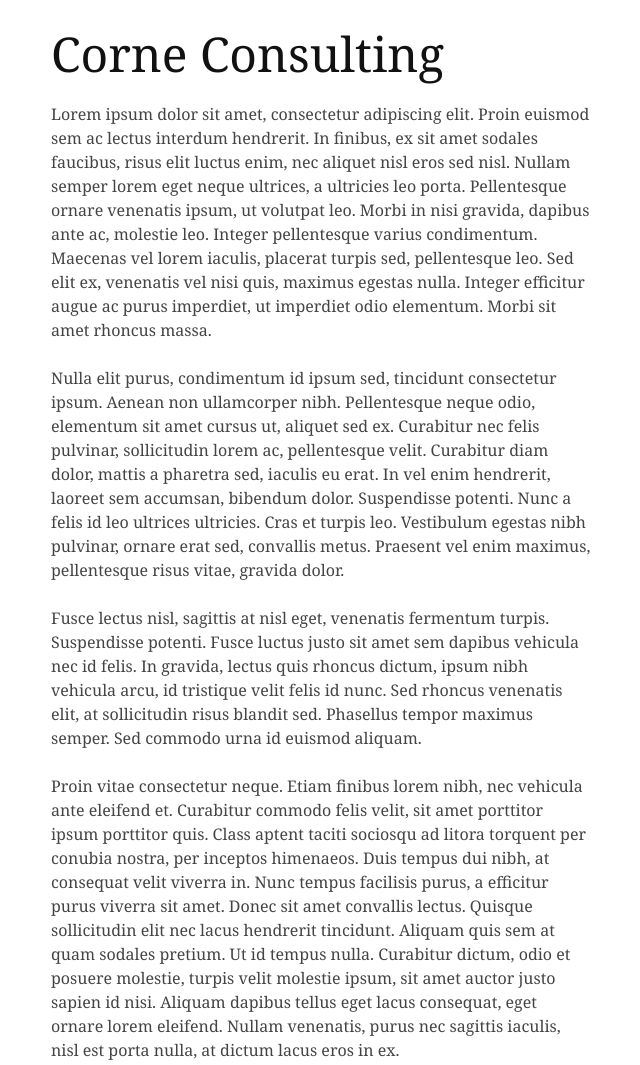
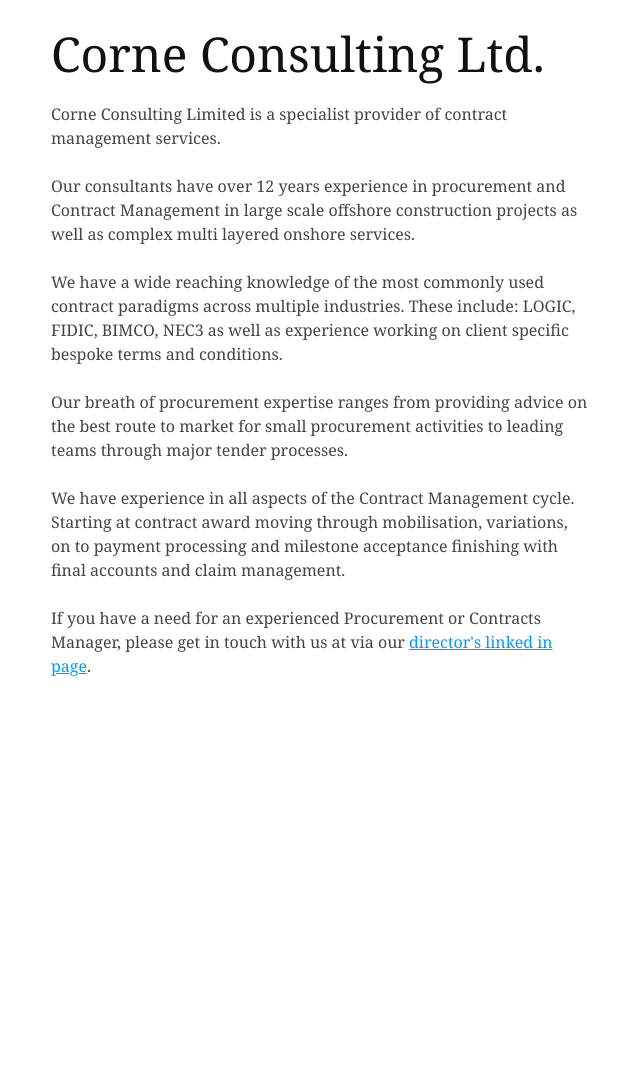
Before and after one commit to corne-consulting/corne-consulting.github.io, a plain HTML site: page index.html in a window 1280 px wide. Shown: the top 1065 px of the page, without its empty margins (109-749 px from the left). After the commit the page ends 800 px from the top, so only its background shows below. Drawn offline with Linux system fonts and the light colour scheme.

Commit message:
Add content to the site

```diff
--- a/index.html
+++ b/index.html
@@ -4,11 +4,12 @@
     <link href="index.css" rel="stylesheet" type="text/css">
 </head>
 <body>
-<h1>Corne Consulting</h1>
-<p>Lorem ipsum dolor sit amet, consectetur adipiscing elit. Proin euismod sem ac lectus interdum hendrerit. In finibus, ex sit amet sodales faucibus, risus elit luctus enim, nec aliquet nisl eros sed nisl. Nullam semper lorem eget neque ultrices, a ultricies leo porta. Pellentesque ornare venenatis ipsum, ut volutpat leo. Morbi in nisi gravida, dapibus ante ac, molestie leo. Integer pellentesque varius condimentum. Maecenas vel lorem iaculis, placerat turpis sed, pellentesque leo. Sed elit ex, venenatis vel nisi quis, maximus egestas nulla. Integer efficitur augue ac purus imperdiet, ut imperdiet odio elementum. Morbi sit amet rhoncus massa.</p>
-<p>Nulla elit purus, condimentum id ipsum sed, tincidunt consectetur ipsum. Aenean non ullamcorper nibh. Pellentesque neque odio, elementum sit amet cursus ut, aliquet sed ex. Curabitur nec felis pulvinar, sollicitudin lorem ac, pellentesque velit. Curabitur diam dolor, mattis a pharetra sed, iaculis eu erat. In vel enim hendrerit, laoreet sem accumsan, bibendum dolor. Suspendisse potenti. Nunc a felis id leo ultrices ultricies. Cras et turpis leo. Vestibulum egestas nibh pulvinar, ornare erat sed, convallis metus. Praesent vel enim maximus, pellentesque risus vitae, gravida dolor.</p>
-<p>Fusce lectus nisl, sagittis at nisl eget, venenatis fermentum turpis. Suspendisse potenti. Fusce luctus justo sit amet sem dapibus vehicula nec id felis. In gravida, lectus quis rhoncus dictum, ipsum nibh vehicula arcu, id tristique velit felis id nunc. Sed rhoncus venenatis elit, at sollicitudin risus blandit sed. Phasellus tempor maximus semper. Sed commodo urna id euismod aliquam.</p>
-<p>Proin vitae consectetur neque. Etiam finibus lorem nibh, nec vehicula ante eleifend et. Curabitur commodo felis velit, sit amet porttitor ipsum porttitor quis. Class aptent taciti sociosqu ad litora torquent per conubia nostra, per inceptos himenaeos. Duis tempus dui nibh, at consequat velit viverra in. Nunc tempus facilisis purus, a efficitur purus viverra sit amet. Donec sit amet convallis lectus. Quisque sollicitudin elit nec lacus hendrerit tincidunt. Aliquam quis sem at quam sodales pretium. Ut id tempus nulla. Curabitur dictum, odio et posuere molestie, turpis velit molestie ipsum, sit amet auctor justo sapien id nisi. Aliquam dapibus tellus eget lacus consequat, eget ornare lorem eleifend. Nullam venenatis, purus nec sagittis iaculis, nisl est porta nulla, at dictum lacus eros in ex.</p>
-<p>Praesent felis ipsum, ultricies nec lobortis eget, semper venenatis neque. Vestibulum porta urna ut rutrum dignissim. Nunc massa dui, convallis sed tincidunt eu, mattis et sapien. Phasellus sollicitudin tortor sapien, in rhoncus quam dignissim nec. Maecenas et interdum tortor. Vestibulum convallis ornare odio. Suspendisse vel ligula eleifend, consectetur urna id, volutpat metus. Duis lacinia viverra mi vel sollicitudin. Nunc non mattis justo. Cras neque elit, maximus et rutrum in, posuere sed ante.    </p>
+<h1>Corne Consulting Ltd.</h1>
+<p>Corne Consulting Limited is a specialist provider of contract management services.</p>
+<p>Our consultants have over 12 years experience in procurement and Contract Management in large scale offshore construction projects as well as complex multi layered onshore services.</p>
+<p>We have a wide reaching knowledge of the most commonly used contract paradigms across multiple industries. These include: LOGIC, FIDIC, BIMCO, NEC3 as well as experience working on client specific bespoke terms and conditions.</p>
+<p>Our breath of procurement expertise ranges from providing advice on the best route to market for small procurement activities to leading teams through major tender processes. </p>
+<p>We have experience in all aspects of the Contract Management cycle. Starting at contract award moving through mobilisation, variations, on to payment processing and milestone acceptance finishing with final accounts and claim management. </p>
+<p>If you have a need for an experienced Procurement or Contracts Manager, please get in touch with us at via our <a href="https://www.linkedin.com/in/steve-corne-15b3725b">director's linked in page</a>.</p>
 </body>
 </html>
```
